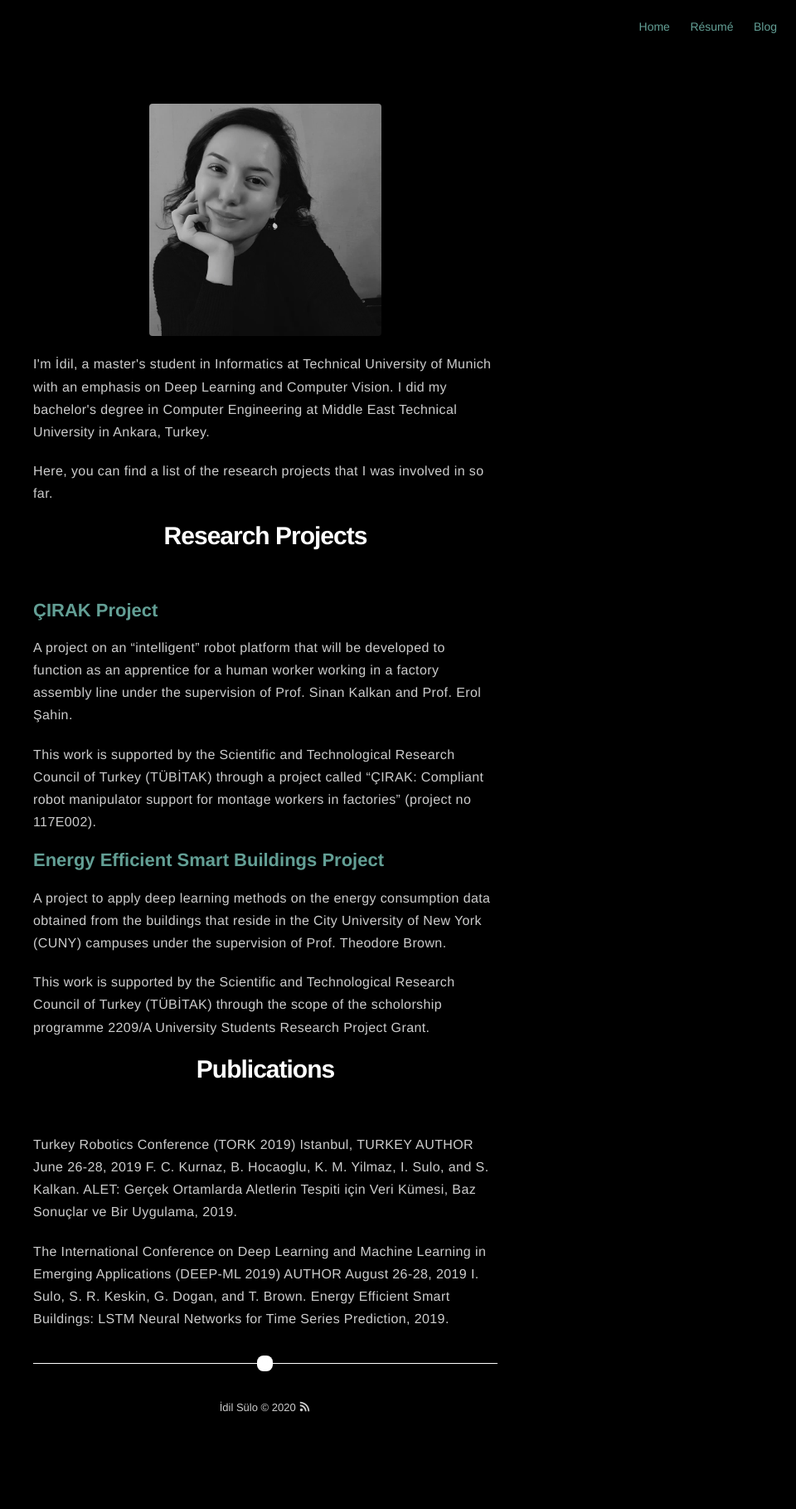
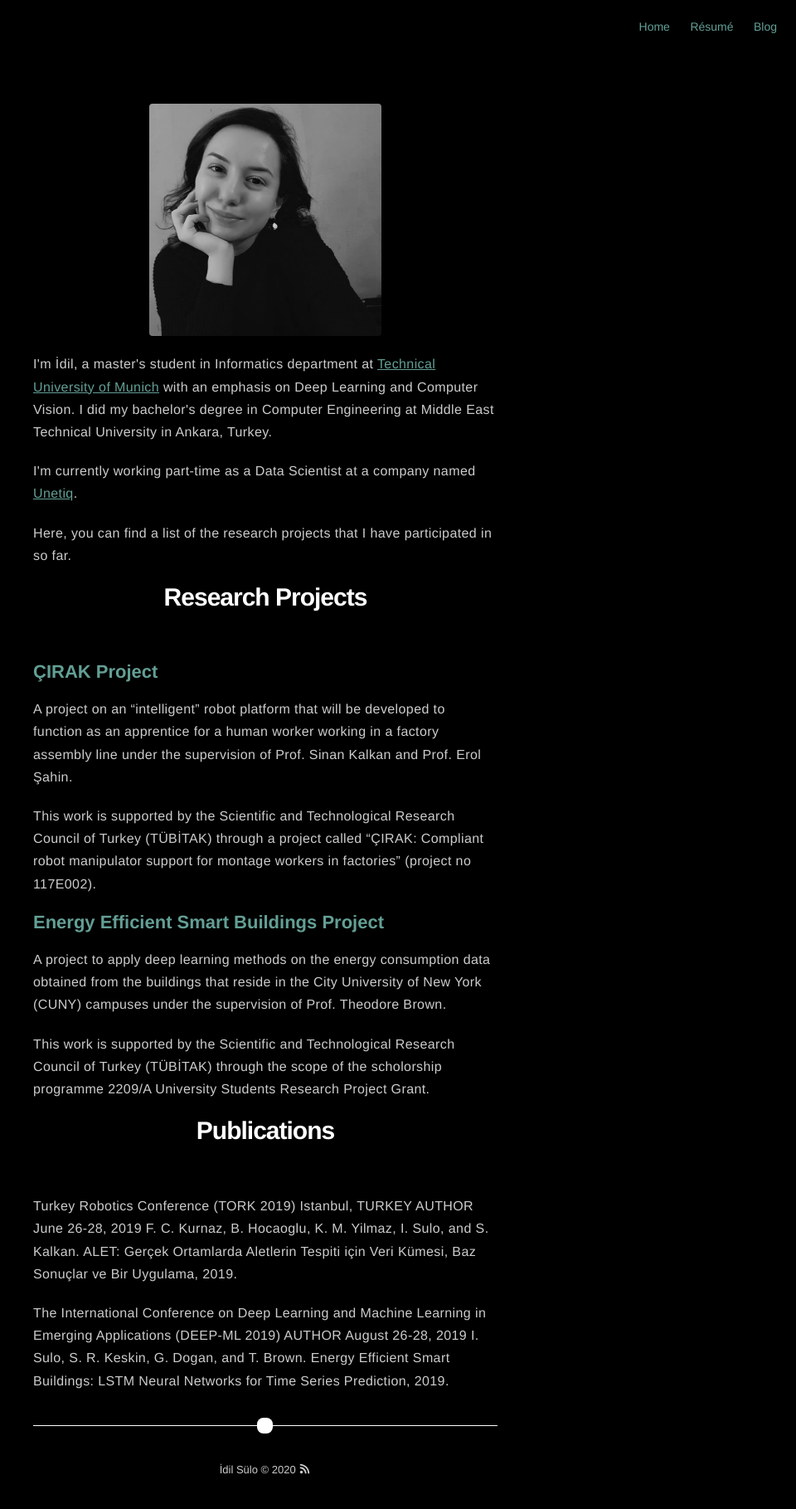
Before and after one commit to idilsulo/idilsulo.github.io, a Jekyll site: the page built from about.md, in a window 1280 px wide. Shown: the whole page at 83% size, without its empty margins (320-1280 px from the left). Built offline with Jekyll 4.4.1, drawn with Linux system fonts in a browser that asks for light colours; before the commit the page ends 1744 px from its top, so only the background shows below that.

Commit message:
Update about.md

```diff
--- a/about.md
+++ b/about.md
@@ -5,7 +5,11 @@ layout: page
 ![Profile Image]({{ site.picture }})
 
 <p>
-I'm İdil, a master's student in Informatics at Technical University of Munich with an emphasis on Deep Learning and Computer Vision. I did my bachelor's degree in Computer Engineering at Middle East Technical University in Ankara, Turkey.
+I'm İdil, a master's student in Informatics department at <a href="https://www.tum.de/en/">Technical University of Munich</a> with an emphasis on Deep Learning and Computer Vision. I did my bachelor's degree in Computer Engineering at Middle East Technical University in Ankara, Turkey.
+</p>
+<p>
+  I'm currently working part-time as a Data Scientist at a company named <a href="https://unetiq.com/">Unetiq</a>.
+
 </p>
 <!--
 <p>
@@ -13,7 +17,7 @@ Last summer, I was a Computer Vision research intern at the Image Lab of Middle
 </p>
 -->
 <p>
-  Here, you can find a list of the research projects that I was involved in so far.
+  Here, you can find a list of the research projects that I have participated in so far.
 </p>
 <p>
 
```
